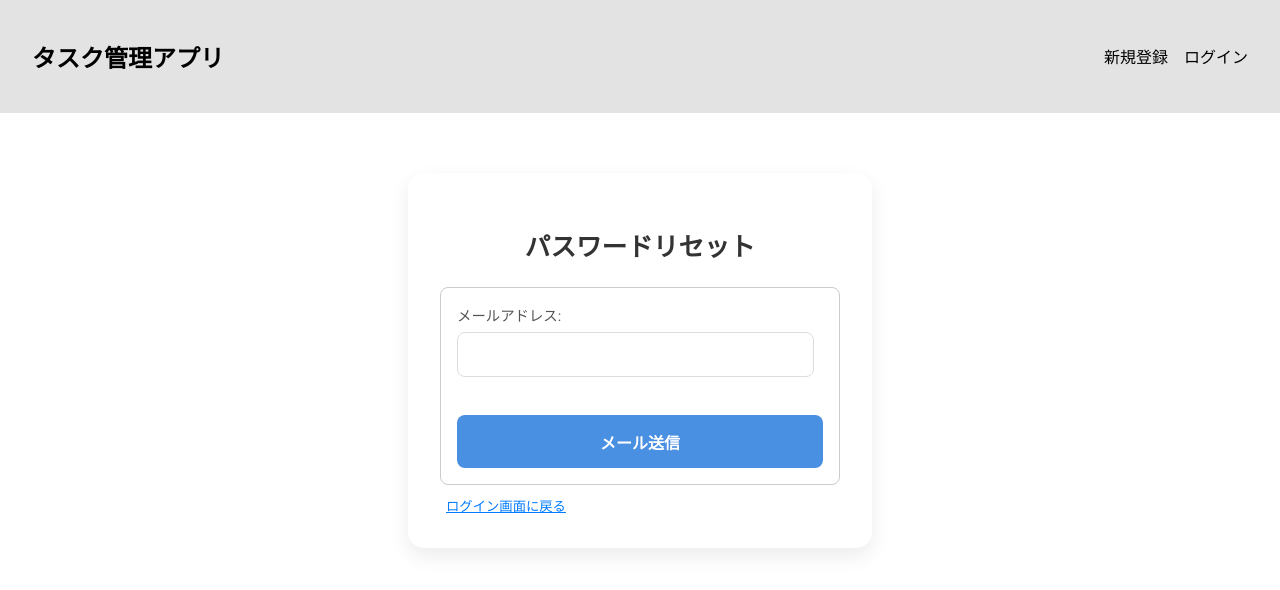
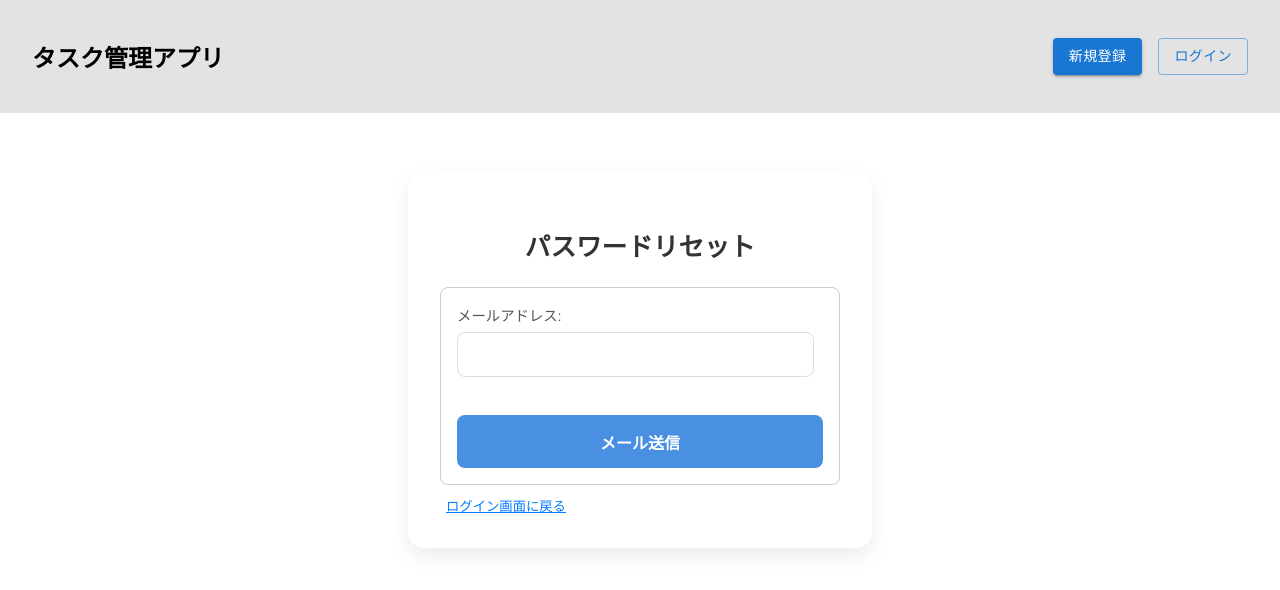
Before and after one commit to kobakaho/react-todo-app, a React (Vite) app: page /resetpassword in a window 1280 px wide. Shown: the top 590 px of the page. Built offline with nearby package versions, Linux system fonts and the light colour scheme; no server answers; a web font is replaced by a local one.

Commit message:
スタイル適用

```diff
--- a/src/shared/components/AuthHeader.tsx
+++ b/src/shared/components/AuthHeader.tsx
@@ -3,7 +3,6 @@ import styles from './Header.module.css';
 import SettingsIcon from '@mui/icons-material/Settings';
 import IconButton from '@mui/material/IconButton';
 import { useNavigate } from 'react-router-dom';
-
 
 export default function AuthHeader() {
     const navigate = useNavigate();
@@ -16,9 +15,7 @@ export default function AuthHeader() {
             <nav className={styles.nav}>
                 <ul className={styles.navList}>
                 <IconButton size="large" onClick={() => navigate("/mypage")}>
-                    <SettingsIcon>
-                        <SettingsIcon />
-                    </SettingsIcon>
+                    <SettingsIcon />
                 </IconButton>
                 </ul>
             </nav>
--- a/src/shared/components/Header.module.css
+++ b/src/shared/components/Header.module.css
@@ -12,21 +12,3 @@
   font-size: 1.5rem;
   font-weight: bold;
 }
-
-.navList {
-  list-style: none;
-  display: flex;
-  gap: 1rem;
-  margin: 0;
-  padding: 0;
-}
-
-.navList li a {
-  color: #000;
-  text-decoration: none;
-  font-size: 1rem;
-}
-
-.navList li a:hover {
-  text-decoration: underline;
-}
--- a/src/shared/components/Header.tsx
+++ b/src/shared/components/Header.tsx
@@ -1,22 +1,21 @@
 import { Link } from 'react-router-dom';
+import { useNavigate } from 'react-router-dom';
+import Stack from '@mui/material/Stack';
+import Button from '@mui/material/Button';
 import styles from './Header.module.css';
 
 export default function Header() {
+    const navigate = useNavigate();
+
     return (
         <header className={styles.header}>
             <h1 className={styles.logo}>
                 <Link to="/">タスク管理アプリ</Link>
             </h1>
-            <nav className={styles.nav}>
-                <ul className={styles.navList}>
-                    <li>
-                        <Link to="/signup">新規登録</Link>
-                    </li>
-                    <li>
-                        <Link to="/signin">ログイン</Link>
-                    </li>
-                </ul>
-            </nav>
+            <Stack spacing={2} direction="row">
+                <Button variant="contained" onClick={() => navigate("/signup")}>新規登録</Button>
+                <Button variant="outlined"  onClick={() => navigate("/signin")}>ログイン</Button>
+            </Stack>
         </header>
     );
 }
```
